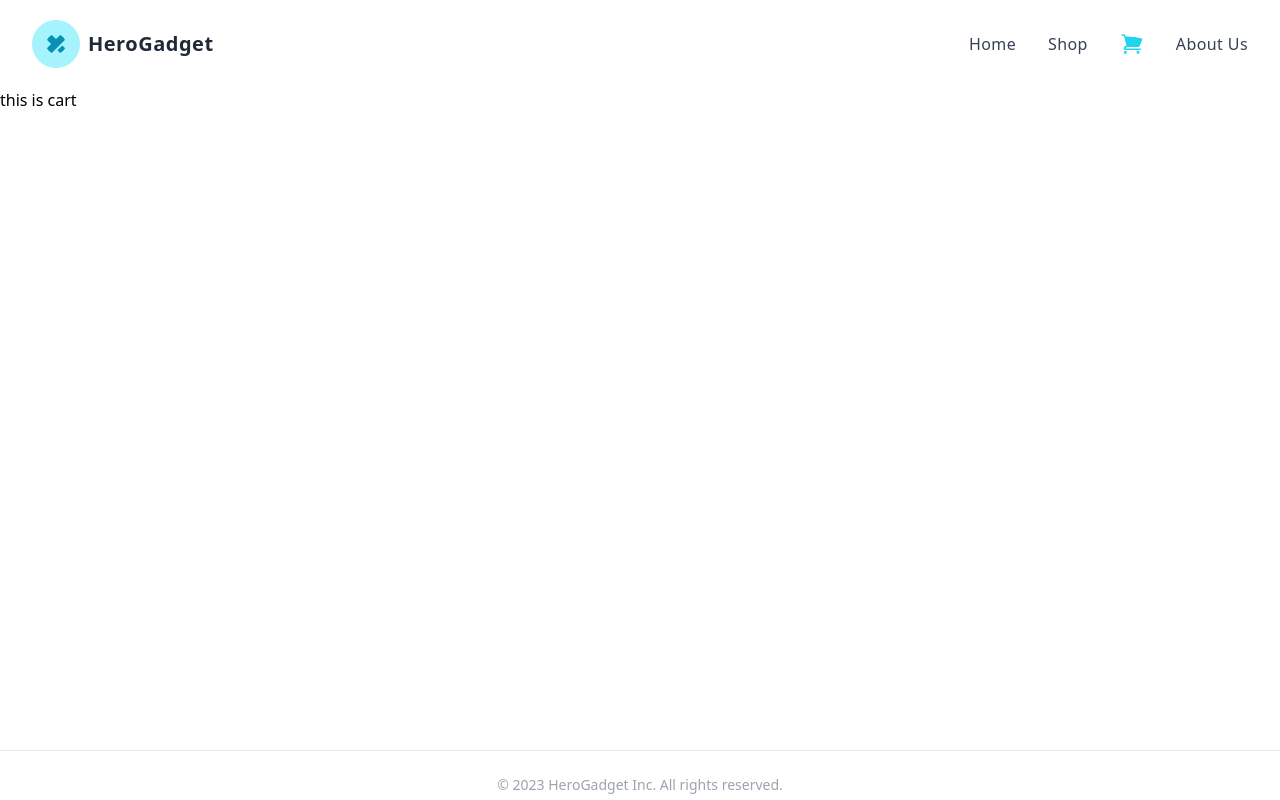
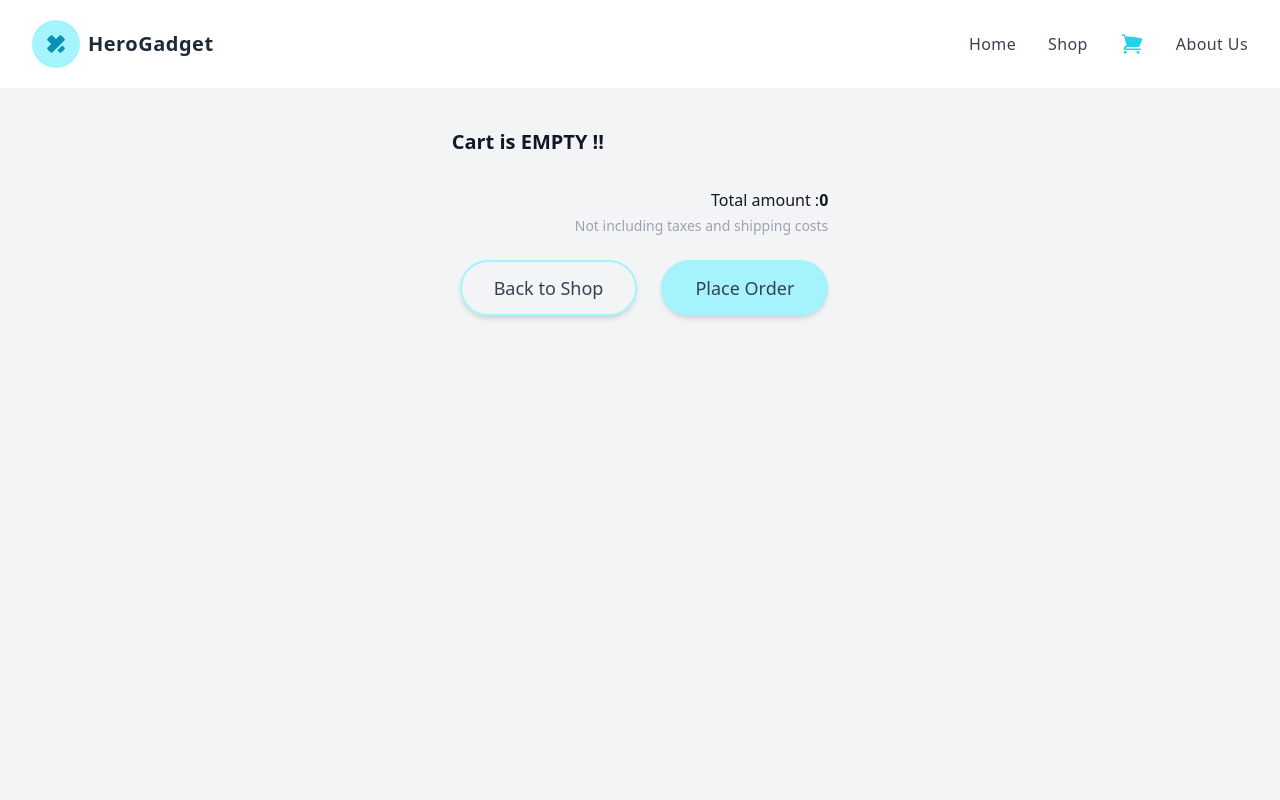
Before and after one commit to Tokiosman80F/get-gadget, a React (Vite) app: page /cart in a window 1280 px wide. Shown: the top 800 px of the page. Built offline with nearby package versions, Linux system fonts and the light colour scheme.

Commit message:
added removeItemFromDb in localdb which is used in Cart to remove single item

```diff
--- a/src/components/Cards/CartItem.jsx
+++ b/src/components/Cards/CartItem.jsx
@@ -1,46 +1,46 @@
-import React from 'react'
+import React from "react";
 
-const CartItem = ({ product }) => {
-  const { id, name, price, quantity, picture } = product
+const CartItem = ({ product, handleRemoveItem }) => {
+  const { id, name, price, quantities, picture } = product;
   return (
-    <li className='flex flex-col py-6 sm:flex-row sm:justify-between'>
-      <div className='flex w-full space-x-2 sm:space-x-4'>
+    <li className="flex flex-col py-6 sm:flex-row sm:justify-between">
+      <div className="flex w-full space-x-2 sm:space-x-4">
         <img
-          className='flex-shrink-0 object-cover w-20 h-20 border-transparent rounded outline-none sm:w-32 sm:h-32 bg-gray-500'
+          className="flex-shrink-0 object-cover w-20 h-20 border-transparent rounded outline-none sm:w-32 sm:h-32 bg-gray-500"
           src={picture}
-          alt='Polaroid camera'
+          alt="Polaroid camera"
         />
-        <div className='flex flex-col justify-between w-full pb-4'>
-          <div className='flex justify-between w-full pb-2 space-x-2'>
-            <div className='space-y-1'>
-              <h3 className='text-lg font-semibold leading-snug sm:pr-8'>
+        <div className="flex flex-col justify-between w-full pb-4">
+          <div className="flex justify-between w-full pb-2 space-x-2">
+            <div className="space-y-1">
+              <h3 className="text-lg font-semibold leading-snug sm:pr-8">
                 {name}
               </h3>
-              <p className='text-sm text-gray-400'>Quantity: {quantity}</p>
+              <p className="text-sm text-gray-400">Quantity: {quantities}</p>
             </div>
-            <div className='text-right'>
-              <p className='text-lg font-semibold'>{price}$</p>
-              <p className='text-sm text-gray-600'>
-                Total: {price * quantity}$
+            <div className="text-right">
+              <p className="text-lg font-semibold">{price}$</p>
+              <p className="text-sm text-gray-600">
+                Total: {price * quantities}$
               </p>
             </div>
           </div>
-          <div className='flex text-sm divide-x'>
+          <div className="flex text-sm divide-x">
             <button
-              onClick={() => alert('Item Removed')}
-              type='button'
-              className='flex items-center px-2 py-1 pl-0 space-x-1'
+              onClick={() => handleRemoveItem(id)}
+              type="button"
+              className="flex items-center px-2 py-1 pl-0 space-x-1"
             >
               <svg
-                xmlns='http://www.w3.org/2000/svg'
-                viewBox='0 0 512 512'
-                className='w-4 h-4 fill-current'
+                xmlns="http://www.w3.org/2000/svg"
+                viewBox="0 0 512 512"
+                className="w-4 h-4 fill-current"
               >
-                <path d='M96,472a23.82,23.82,0,0,0,23.579,24H392.421A23.82,23.82,0,0,0,416,472V152H96Zm32-288H384V464H128Z'></path>
-                <rect width='32' height='200' x='168' y='216'></rect>
-                <rect width='32' height='200' x='240' y='216'></rect>
-                <rect width='32' height='200' x='312' y='216'></rect>
-                <path d='M328,88V40c0-13.458-9.488-24-21.6-24H205.6C193.488,16,184,26.542,184,40V88H64v32H448V88ZM216,48h80V88H216Z'></path>
+                <path d="M96,472a23.82,23.82,0,0,0,23.579,24H392.421A23.82,23.82,0,0,0,416,472V152H96Zm32-288H384V464H128Z"></path>
+                <rect width="32" height="200" x="168" y="216"></rect>
+                <rect width="32" height="200" x="240" y="216"></rect>
+                <rect width="32" height="200" x="312" y="216"></rect>
+                <path d="M328,88V40c0-13.458-9.488-24-21.6-24H205.6C193.488,16,184,26.542,184,40V88H64v32H448V88ZM216,48h80V88H216Z"></path>
               </svg>
               <span>Remove</span>
             </button>
@@ -48,7 +48,7 @@ const CartItem = ({ product }) => {
         </div>
       </div>
     </li>
-  )
-}
+  );
+};
 
-export default CartItem
+export default CartItem;
--- a/src/components/Cart.jsx
+++ b/src/components/Cart.jsx
@@ -1,9 +1,57 @@
 import React from "react";
-import { getStoredDataFromDB } from "../utilities/localDB";
-import { useLoaderData } from "react-router-dom";
 
+import { Link, useLoaderData } from "react-router-dom";
+import CartItem from "./Cards/CartItem";
+import { removeItemfromDb } from "../utilities/localDB";
+const handleRemoveItem = (id) => {
+  removeItemfromDb(id);
+};
 const Cart = () => {
-  return <div>this is cart</div>;
+  //here product is products.json data if needed u can access all 9 datas
+  const { reviewingProducts, products } = useLoaderData();
+  console.log(reviewingProducts);
+  let total = 0;
+  if (reviewingProducts.length > 0) {
+    for (const product of reviewingProducts) {
+      total = total + product.price * product.quantities;
+    }
+  }
+  return (
+    <div className="flex min-h-screen items-start justify-center bg-gray-100 text-gray-900">
+      <div className="flex flex-col max-w-3xl p-6 space-y-4 sm:p-10">
+        <h2 className="text-xl font-semibold">
+          {reviewingProducts.length ? "Review the item" : "Cart is EMPTY !!"}
+        </h2>
+        <ul className="flex flex-col divide-y-2 ">
+          {reviewingProducts.map((product) => (
+            <CartItem
+              key={product.id}
+              product={product}
+              handleRemoveItem={handleRemoveItem}
+            ></CartItem>
+          ))}
+        </ul>
+        <div className="space-y-1 text-right">
+          <p>
+            Total amount :<span className="font-semibold">{total}</span>
+          </p>
+          <p className="text-sm text-gray-400">
+            Not including taxes and shipping costs
+          </p>
+        </div>
+        <div className="flex justify-end space-x-4">
+          {reviewingProducts.length > 0 ? (
+            <button className="btn-outlined">Clear Cart</button>
+          ) : (
+            <Link to="/shop">
+              <button className="btn-outlined">Back to Shop</button>
+            </Link>
+          )}
+          <button className="btn-primary">Place Order</button>
+        </div>
+      </div>
+    </div>
+  );
 };
 
 export default Cart;
--- a/src/loader/reviewProduct.js
+++ b/src/loader/reviewProduct.js
@@ -1,6 +1,6 @@
 import { getStoredDataFromDB } from "../utilities/localDB";
 
-const reviewProduct = async () => {
+export const reviewProduct = async () => {
   const productData = await fetch("products.json");
   const products = await productData.json();
 
@@ -12,7 +12,6 @@ const reviewProduct = async () => {
       foundProduct.quantities = savedProducts[id];
       reviewingProducts.push(foundProduct);
     }
-    return reviewingProducts;
   }
+  return { reviewingProducts, products };
 };
-export { reviewProduct, products };
--- a/src/main.jsx
+++ b/src/main.jsx
@@ -8,6 +8,7 @@ import ErrorPage from "./components/ErrorPage";
 import About from "./components/About";
 import Shop from "./components/Shop";
 import Cart from "./components/Cart";
+import { reviewProduct } from "./loader/reviewProduct";
 
 const router = createBrowserRouter([
   {
@@ -25,6 +26,7 @@ const router = createBrowserRouter([
       {
         path: "cart",
         element: <Cart></Cart>,
+        loader: reviewProduct,
       },
     ],
   },
--- a/src/utilities/localDB.js
+++ b/src/utilities/localDB.js
@@ -38,4 +38,14 @@ const getStoredDataFromDB = () => {
   }
   return shoppingCart;
 };
-export { addToDB, getStoredDataFromDB };
+const removeItemfromDb = (id) => {
+  const storedCard = localStorage.getItem("shopping-cart");
+  if (storedCard) {
+    const shoppingCart = JSON.parse(storedCard);
+    if (id in shoppingCart) {
+      delete shoppingCart[id];
+      localStorage.setItem("shopping-cart", JSON.stringify(shoppingCart));
+    }
+  }
+};
+export { addToDB, getStoredDataFromDB, removeItemfromDb };
```
